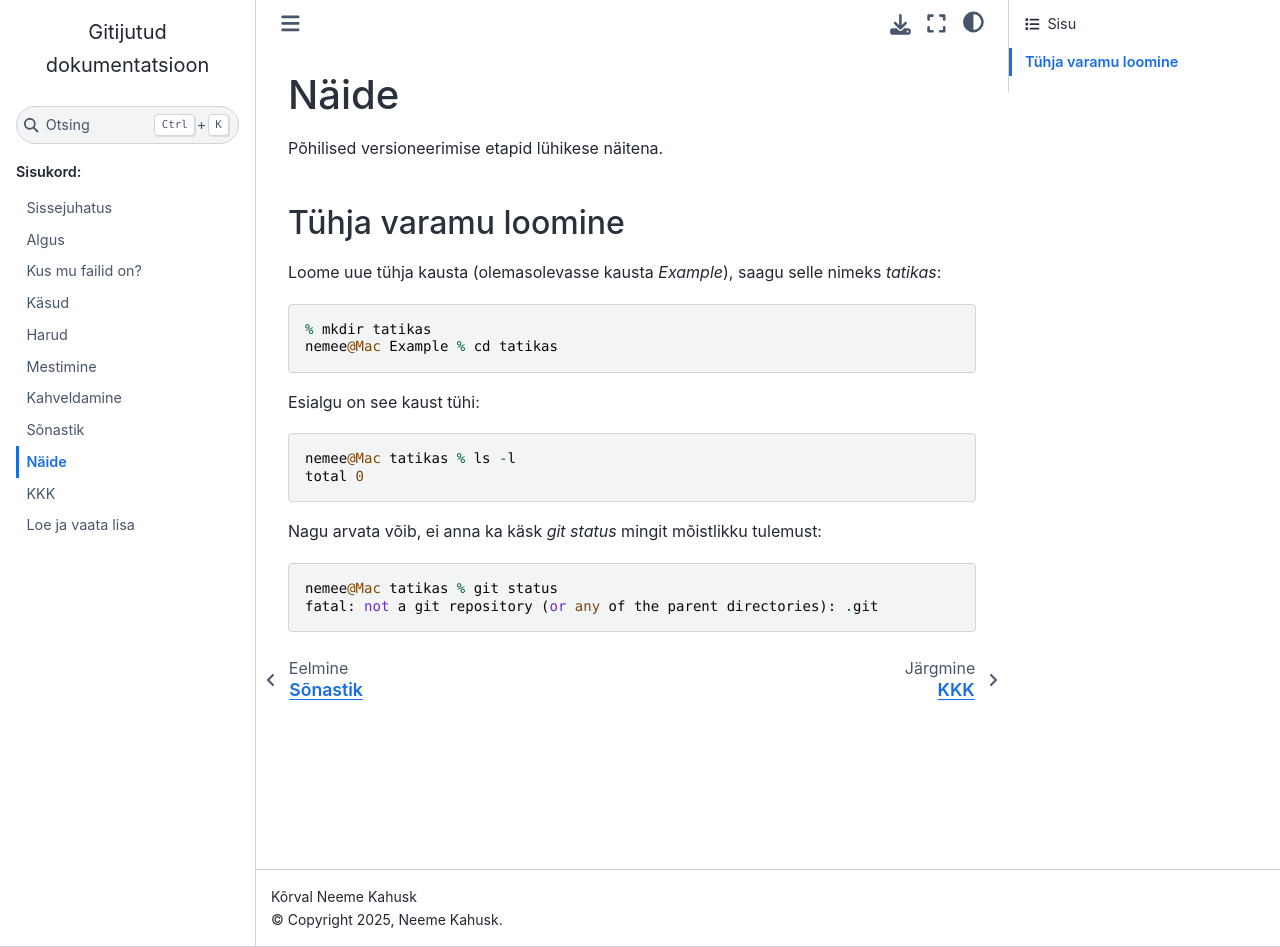
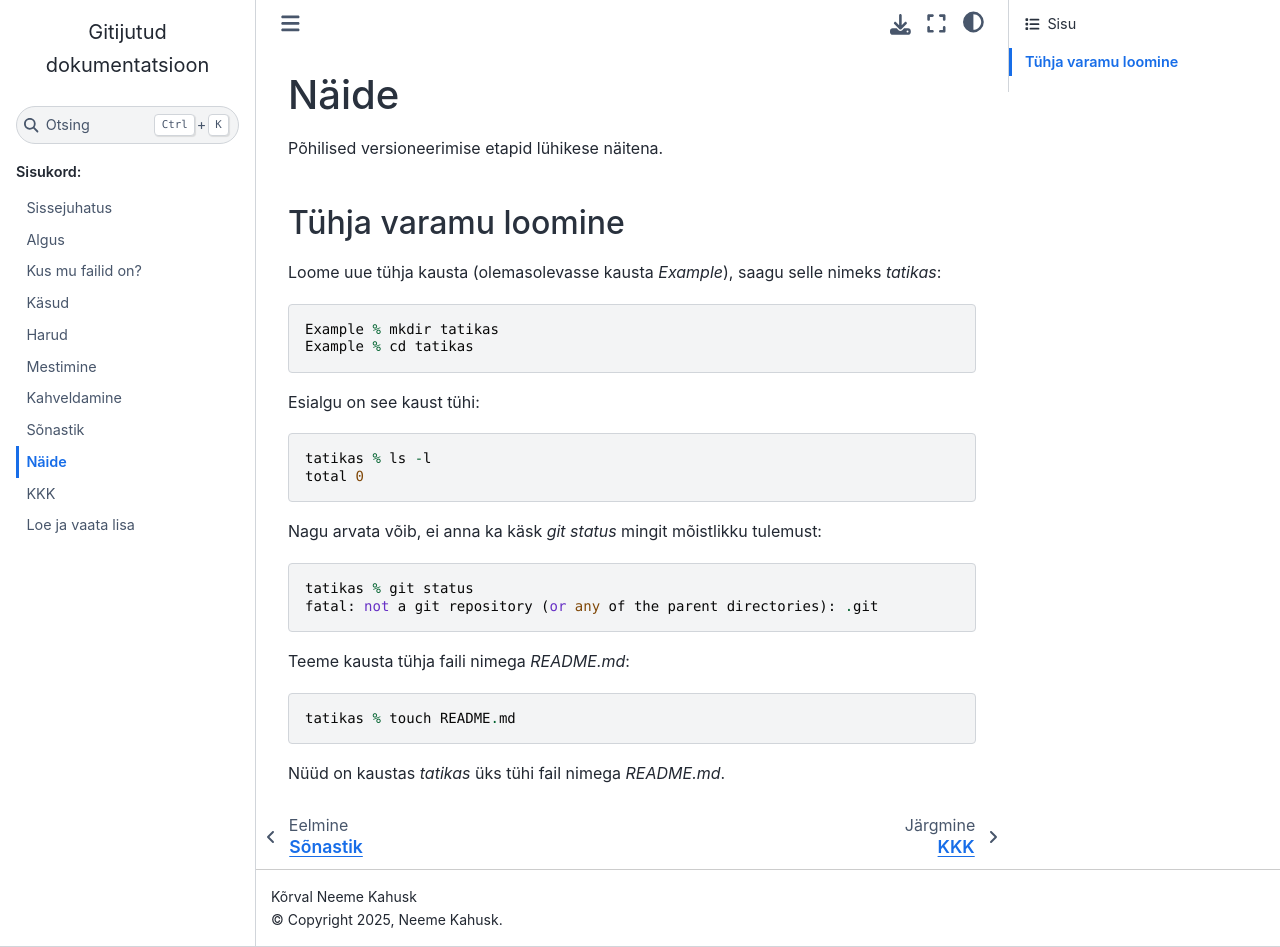
Before and after one commit to nemeek/gitijutud, a Sphinx documentation site: the page built from docs/example.rst, in a window 1280 px wide and 947 px high. Built offline with Sphinx 7.4.7 and the Sphinx Book theme 1.1.4, drawn with Linux system fonts in a browser that asks for light colours.

Commit message:
readme loomine

```diff
--- a/docs/example.rst
+++ b/docs/example.rst
@@ -8,15 +8,21 @@ Tühja varamu loomine
 
 Loome uue tühja kausta (olemasolevasse kausta `Example`), saagu selle nimeks `tatikas`::
 
-  % mkdir tatikas
-  nemee@Mac Example % cd tatikas
+  Example % mkdir tatikas
+  Example % cd tatikas
 
 Esialgu on see kaust tühi::
 
-  nemee@Mac tatikas % ls -l
+  tatikas % ls -l
   total 0
 
 Nagu arvata võib, ei anna ka käsk `git status` mingit mõistlikku tulemust::
 
-  nemee@Mac tatikas % git status
+  tatikas % git status
   fatal: not a git repository (or any of the parent directories): .git
+
+Teeme kausta tühja faili nimega `README.md`::
+
+  tatikas % touch README.md
+
+Nüüd on kaustas `tatikas` üks tühi fail nimega `README.md`.
```
